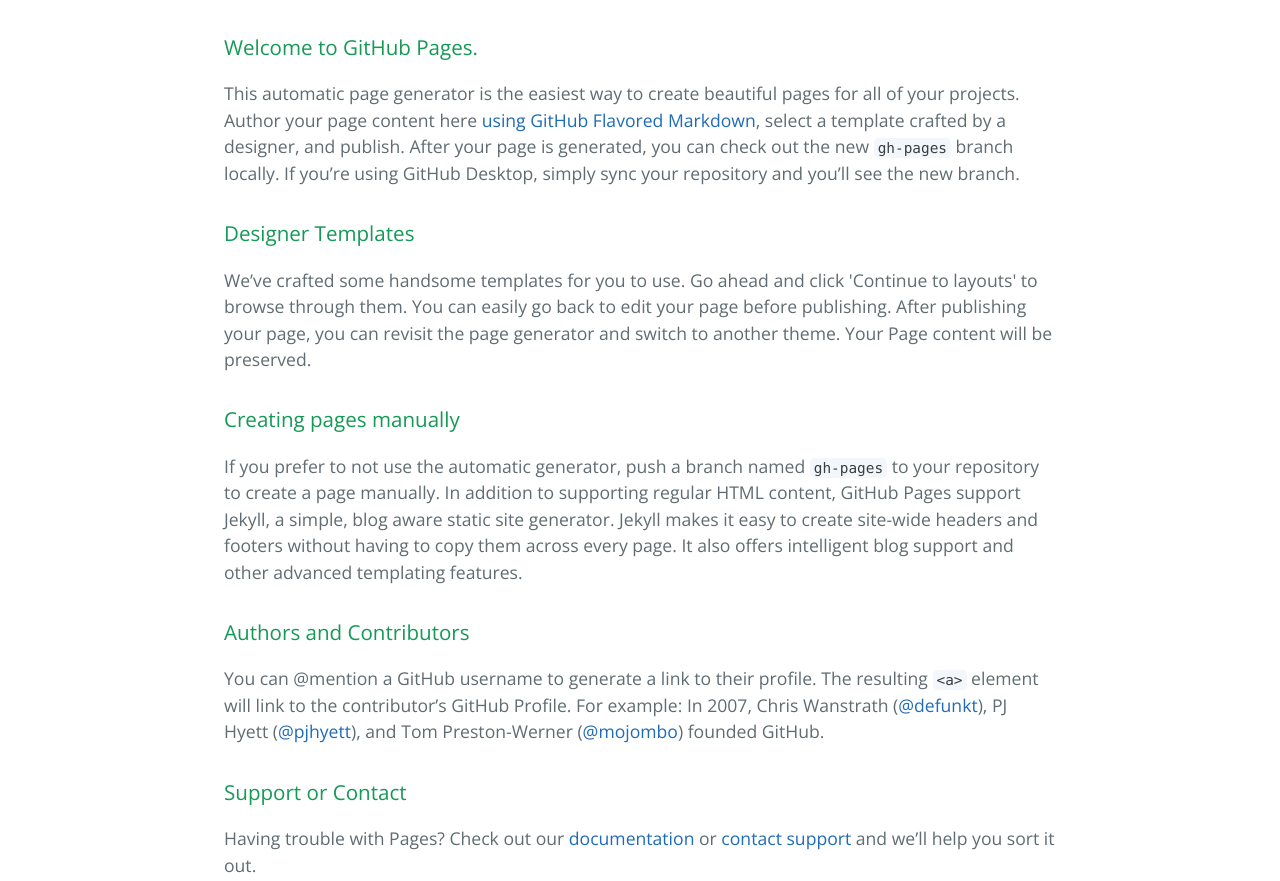
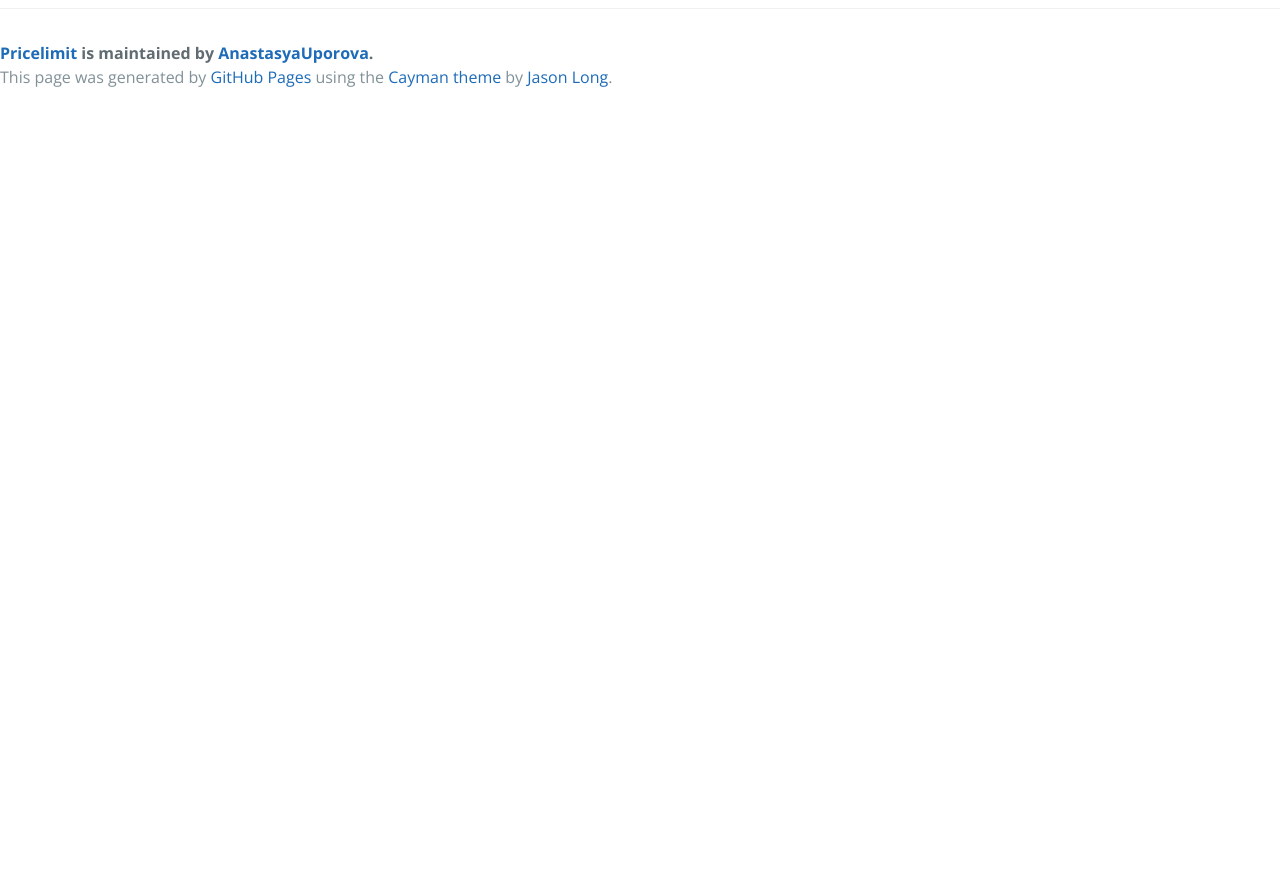
Before and after one commit to AnastasyaUporova/pricelimit, a plain HTML site: page index.html in a window 1280 px wide. Shown: the part 360-1241 px from the top of the page. After the commit the page ends 800 px from the top, so only its background shows below. Drawn offline with nearby package versions, Linux system fonts and the light colour scheme.

Commit message:
Update index.html

```diff
--- a/index.html
+++ b/index.html
@@ -17,32 +17,6 @@
       <a href="https://github.com/AnastasyaUporova/pricelimit/zipball/master" class="btn">Download .zip</a>
       <a href="https://github.com/AnastasyaUporova/pricelimit/tarball/master" class="btn">Download .tar.gz</a>
     </section>
-fffffff
-    <section class="main-content">
-      <h3>
-<a id="welcome-to-github-pages" class="anchor" href="#welcome-to-github-pages" aria-hidden="true"><span aria-hidden="true" class="octicon octicon-link"></span></a>Welcome to GitHub Pages.</h3>
-
-<p>This automatic page generator is the easiest way to create beautiful pages for all of your projects. Author your page content here <a href="https://guides.github.com/features/mastering-markdown/">using GitHub Flavored Markdown</a>, select a template crafted by a designer, and publish. After your page is generated, you can check out the new <code>gh-pages</code> branch locally. If you’re using GitHub Desktop, simply sync your repository and you’ll see the new branch.</p>
-
-<h3>
-<a id="designer-templates" class="anchor" href="#designer-templates" aria-hidden="true"><span aria-hidden="true" class="octicon octicon-link"></span></a>Designer Templates</h3>
-
-<p>We’ve crafted some handsome templates for you to use. Go ahead and click 'Continue to layouts' to browse through them. You can easily go back to edit your page before publishing. After publishing your page, you can revisit the page generator and switch to another theme. Your Page content will be preserved.</p>
-
-<h3>
-<a id="creating-pages-manually" class="anchor" href="#creating-pages-manually" aria-hidden="true"><span aria-hidden="true" class="octicon octicon-link"></span></a>Creating pages manually</h3>
-
-<p>If you prefer to not use the automatic generator, push a branch named <code>gh-pages</code> to your repository to create a page manually. In addition to supporting regular HTML content, GitHub Pages support Jekyll, a simple, blog aware static site generator. Jekyll makes it easy to create site-wide headers and footers without having to copy them across every page. It also offers intelligent blog support and other advanced templating features.</p>
-
-<h3>
-<a id="authors-and-contributors" class="anchor" href="#authors-and-contributors" aria-hidden="true"><span aria-hidden="true" class="octicon octicon-link"></span></a>Authors and Contributors</h3>
-
-<p>You can @mention a GitHub username to generate a link to their profile. The resulting <code>&lt;a&gt;</code> element will link to the contributor’s GitHub Profile. For example: In 2007, Chris Wanstrath (<a href="https://github.com/defunkt" class="user-mention">@defunkt</a>), PJ Hyett (<a href="https://github.com/pjhyett" class="user-mention">@pjhyett</a>), and Tom Preston-Werner (<a href="https://github.com/mojombo" class="user-mention">@mojombo</a>) founded GitHub.</p>
-
-<h3>
-<a id="support-or-contact" class="anchor" href="#support-or-contact" aria-hidden="true"><span aria-hidden="true" class="octicon octicon-link"></span></a>Support or Contact</h3>
-
-<p>Having trouble with Pages? Check out our <a href="https://help.github.com/pages">documentation</a> or <a href="https://github.com/contact">contact support</a> and we’ll help you sort it out.</p>
 
       <footer class="site-footer">
         <span class="site-footer-owner"><a href="https://github.com/AnastasyaUporova/pricelimit">Pricelimit</a> is maintained by <a href="https://github.com/AnastasyaUporova">AnastasyaUporova</a>.</span>
@@ -50,7 +24,7 @@ fffffff
         <span class="site-footer-credits">This page was generated by <a href="https://pages.github.com">GitHub Pages</a> using the <a href="https://github.com/jasonlong/cayman-theme">Cayman theme</a> by <a href="https://twitter.com/jasonlong">Jason Long</a>.</span>
       </footer>
 
-    </section>
+
 
 
   </body>
```
